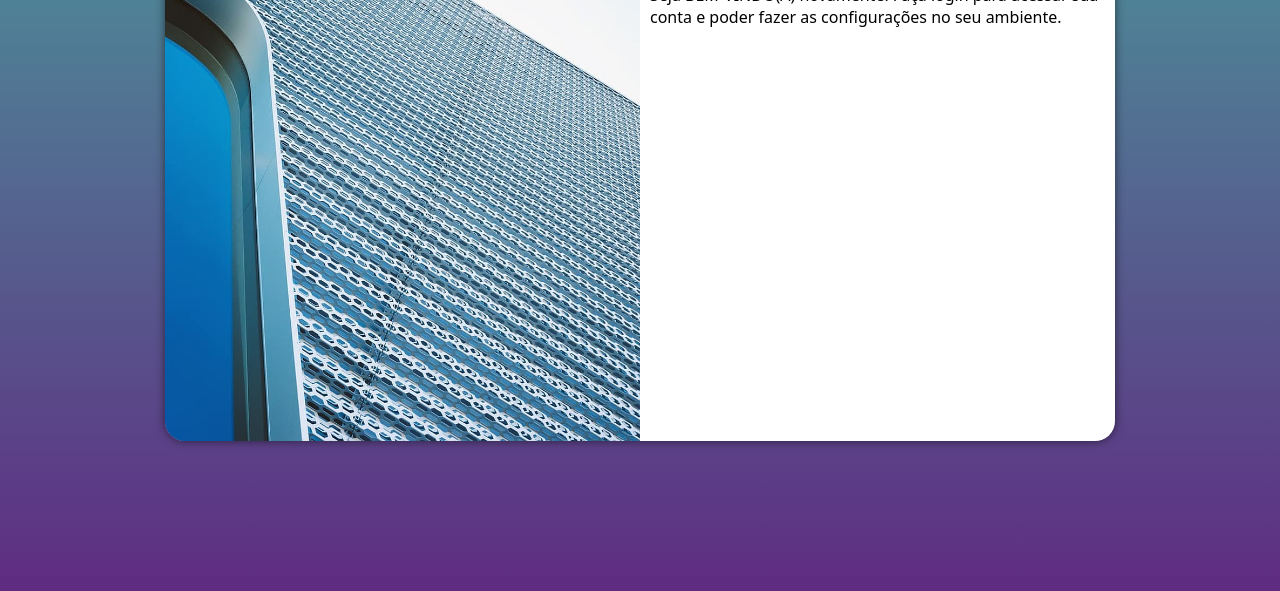
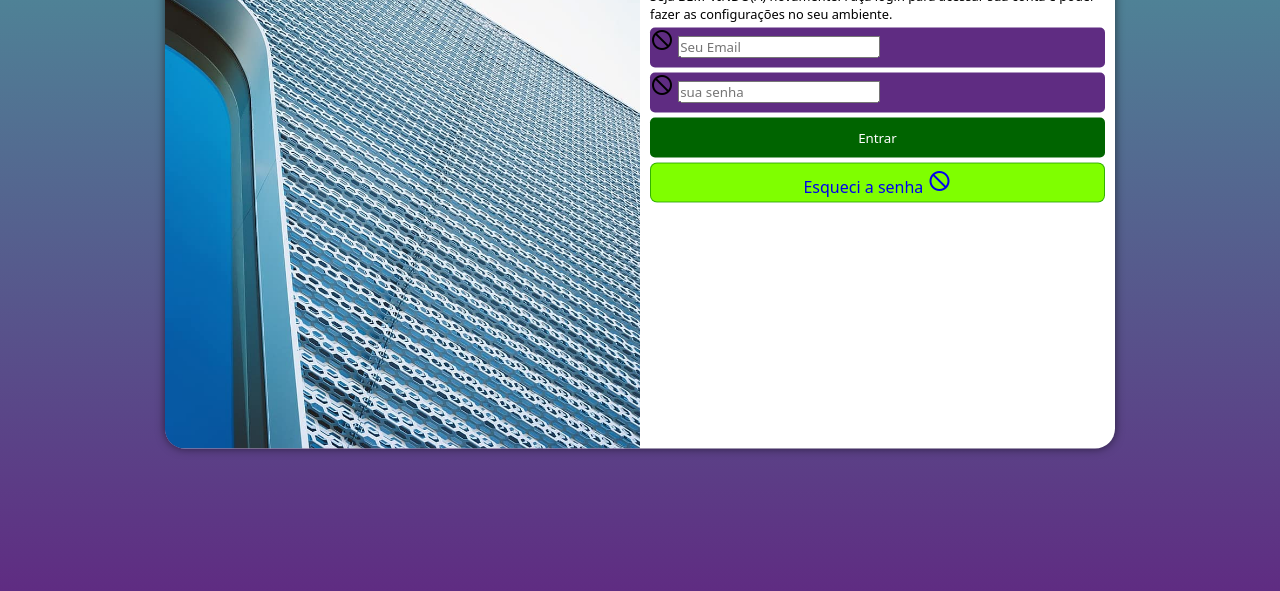
Before and after one commit to RicardoZimbrao/projeto-login, a plain HTML site: page index.html in a window 1280 px wide. Shown: the part 209-800 px from the top of the page. Drawn offline with nearby package versions, Linux system fonts and the light colour scheme.

Commit message:
formatação do formulario

```diff
--- a/estilos/media-query.css
+++ b/estilos/media-query.css
@@ -11,13 +11,13 @@
 
     }
     section#login > div#imagem {
-        float: left;
+        float: right;
         width: 30%;
         height: 100%;
     }
 
     section#login > div#formulario {
-        float: right;
+        float: left;
         width: 70%;
     }
 
@@ -44,4 +44,8 @@
 
     }
 
+    div#formulario > p {
+    font-size: 0.8em;
 }
+
+}
--- a/estilos/style.css
+++ b/estilos/style.css
@@ -37,7 +37,7 @@ section#login {
 
     background-color: white;
     width: 250px;
-    height: 500px;
+    height: 515px;
     border-radius: 20px;
     box-shadow: 0px 0px 10px rgba(0, 0, 0, 0.562);
 
@@ -58,3 +58,67 @@ section#login > div#formulario {
     padding: 10px;
 
 }
+
+div#formulario > h1 {
+    text-align: center;
+    margin-bottom: 10px;
+
+}
+
+div#formulario > p {
+    font-size: 0.8em;
+}
+
+form > div.campo {
+    background-color: #5f2c82;
+    width: 100%;
+    display: block;
+    height: 40px;
+    border-radius: 5px;
+    margin: 5px 0px;
+
+}
+
+div.campo > label {
+    display: none;
+
+}
+
+form > input[type=submit] {
+    display: block;
+    font-size: 1en;
+    width: 100%;
+    height: 40px;
+    background-color: darkgreen;
+    color: white;
+    border: none;
+    border-radius: 5px;
+    cursor: pointer;
+}
+
+form > input[type=submit]:hover {
+    background-color: rgba(172, 255, 47, 0.322);
+
+}
+
+form > a.botao {
+    display: block;
+    text-align: center;
+    font-size: 1en;
+    width: 100%;
+    height: 40px;
+    padding-top: 5px;
+    margin-top: 5px;
+    background-color: chartreuse;
+    border: 1px solid rgba(0, 128, 0, 0.603);
+    border-radius: 7px;
+    text-decoration: none;
+}
+
+form > a.botao:hover {
+    background-color: darkkhaki;
+}
+
+form > a.botao {
+    font-size: 0.8en;
+}
--- a/index.html
+++ b/index.html
@@ -4,6 +4,7 @@
     <meta charset="UTF-8">
     <meta name="viewport" content="width=device-width, initial-scale=1.0">
     <title>Login</title>
+    <link rel="stylesheet" href="https://fonts.googleapis.com/css2?family=Material+Symbols+Outlined:opsz,wght,FILL,GRAD@24,400,0,0&icon_names=block" />
     <link rel="stylesheet" href="estilos/style.css">
     <link rel="stylesheet" href="estilos/media-query.css">
 </head>
@@ -16,7 +17,25 @@
             <div id="formulario">
                 <h1>Login</h1>
                 <p>Seja BEM-VINDO(A) novamente. Faça login para acessar sua conta e poder fazer as configurações no seu ambiente.</p>
-                <form action="login.php" method="post"></form>
+                <form action="login.php" method="post" autocomplete="on">
+
+                    <div class="campo">
+                    <span class="material-symbols-outlined">block</span>
+                    <input type="email" name="login" id="llogin" placeholder="Seu Email" autocomplete="email" required maxlength="30">
+                    <label for="llogin">Login</label>
+
+                    </div>
+                    <div class="campo">
+                    <span class="material-symbols-outlined">block</span>
+                    <input type="password" name="senha" id="ssenha" placeholder="sua senha" autocomplete="current-password" required minlength="8" maxlength="20">
+                    <label for="ssenha">Senha</label>
+
+                    </div>
+                    <input type="submit" value="Entrar">
+                    <a href="esqueci.html" class="botao">
+                        Esqueci a senha <span class="material-symbols-outlined">block</span>
+                    </a>
+                </form>
 
             </div>
 
```
